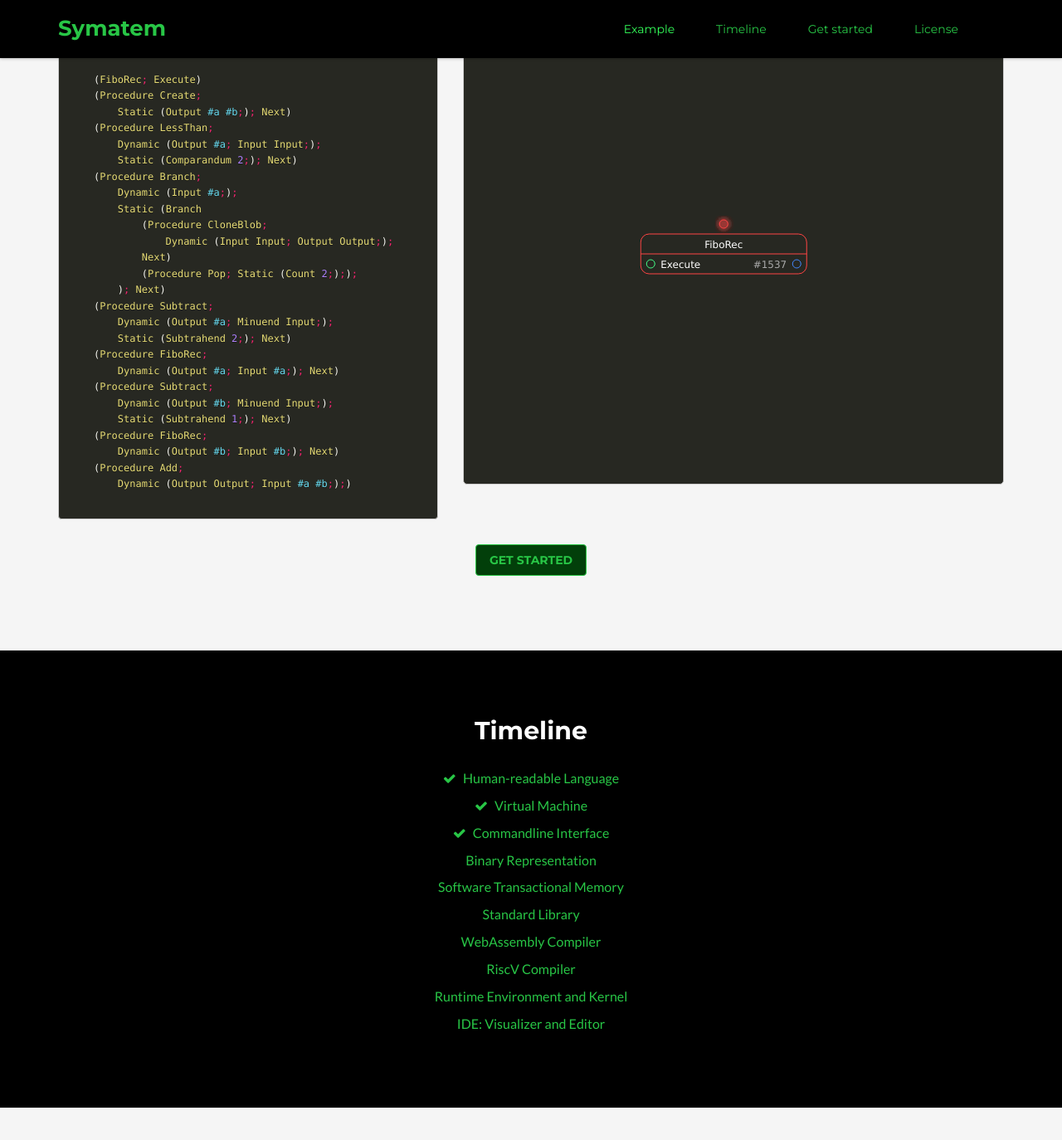
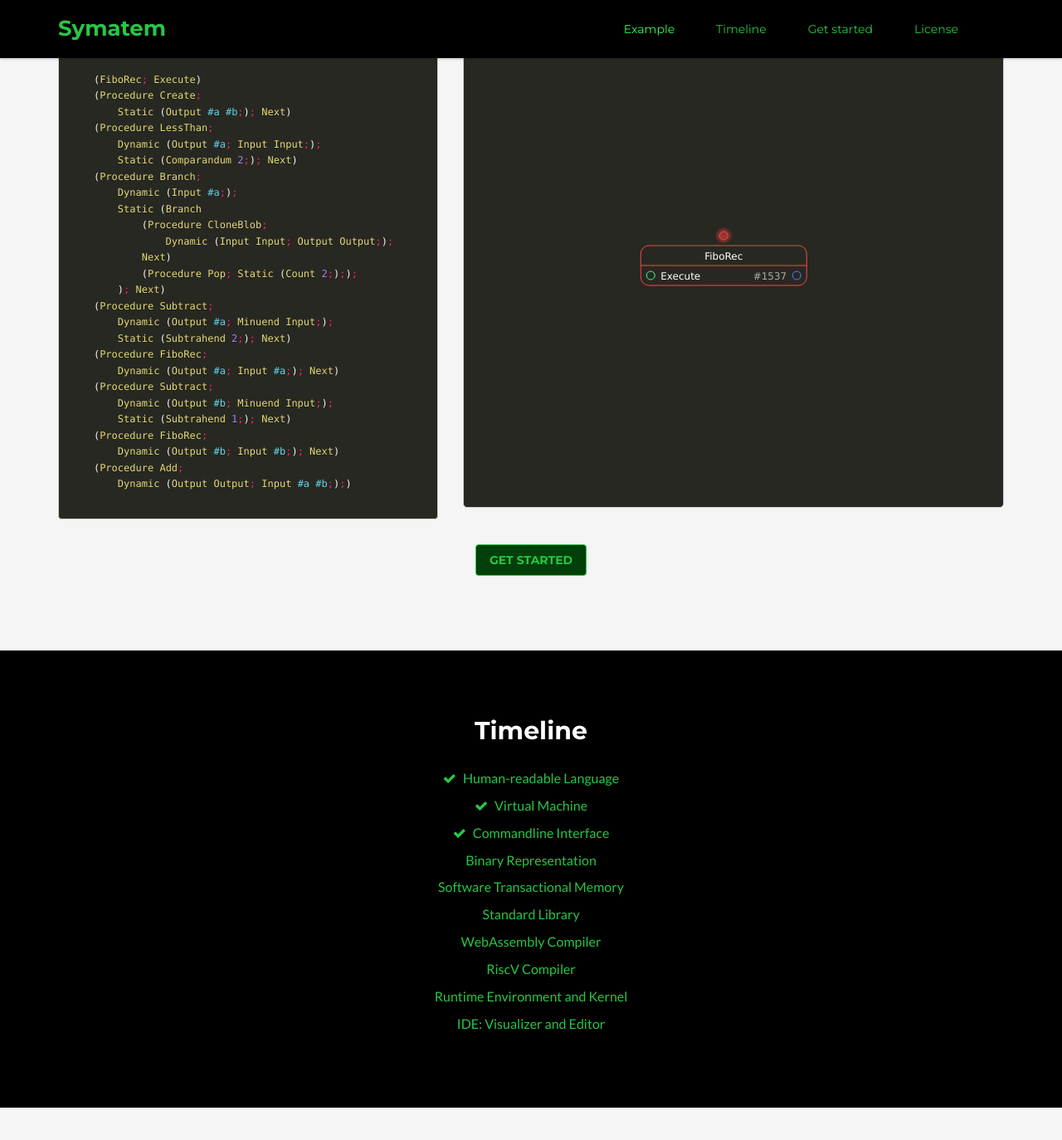
Before and after one commit to Symatem/symatem.github.io, a Jekyll site: the page built from index.html, in a window 1280 px wide and 1400 px high, scrolled down 707 px. Shown: the top 1374 px of the window at 83% size. Built offline with Jekyll 4.4.1, drawn with Linux system fonts in a browser that asks for light colours.

Commit message:
CSS hot fix

```diff
--- a/public/css/SymatemVisualizer.css
+++ b/public/css/SymatemVisualizer.css
@@ -70,7 +70,7 @@
     border-radius: 5px;
     border: 1px solid #ccc;
     background-color: rgb(39, 40, 34);
-    height: 532px;
+    height: 560px;
     fill: white;
     color: white;
 }
```
